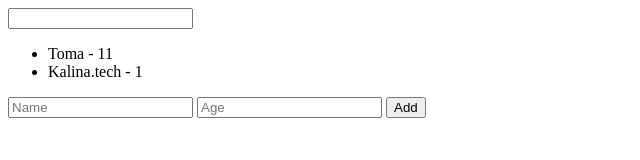
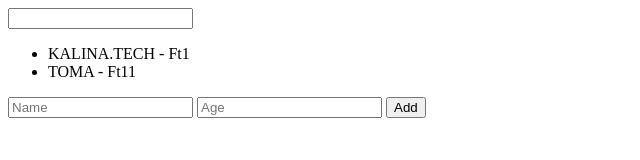
Before and after one commit to tothpeter/tutorial-js-angular-learn-angularjs-from-scratch-LevelUpTuts, a plain HTML site: page index.html in a window 1280 px wide. Shown: the whole page, without its empty margins (0-640 px from the left). Drawn offline with nearby package versions, Linux system fonts and the light colour scheme.

Commit message:
8-more filter

```diff
--- a/index.html
+++ b/index.html
@@ -11,8 +11,8 @@
 <body ng-controller="directoryController as dirList">
   <input type="text" ng-model="search">
   <ul>
-    <li ng-repeat="item in dirList.list | filter:search">
-      {{item.name}} - {{item.age}}
+    <li ng-repeat="item in dirList.list | filter:search | limitTo: 3 | orderBy: 'age'">
+      {{item.name | uppercase}} - {{item.age | currency:"Ft":0}}
     </li>
   </ul>
 
```
